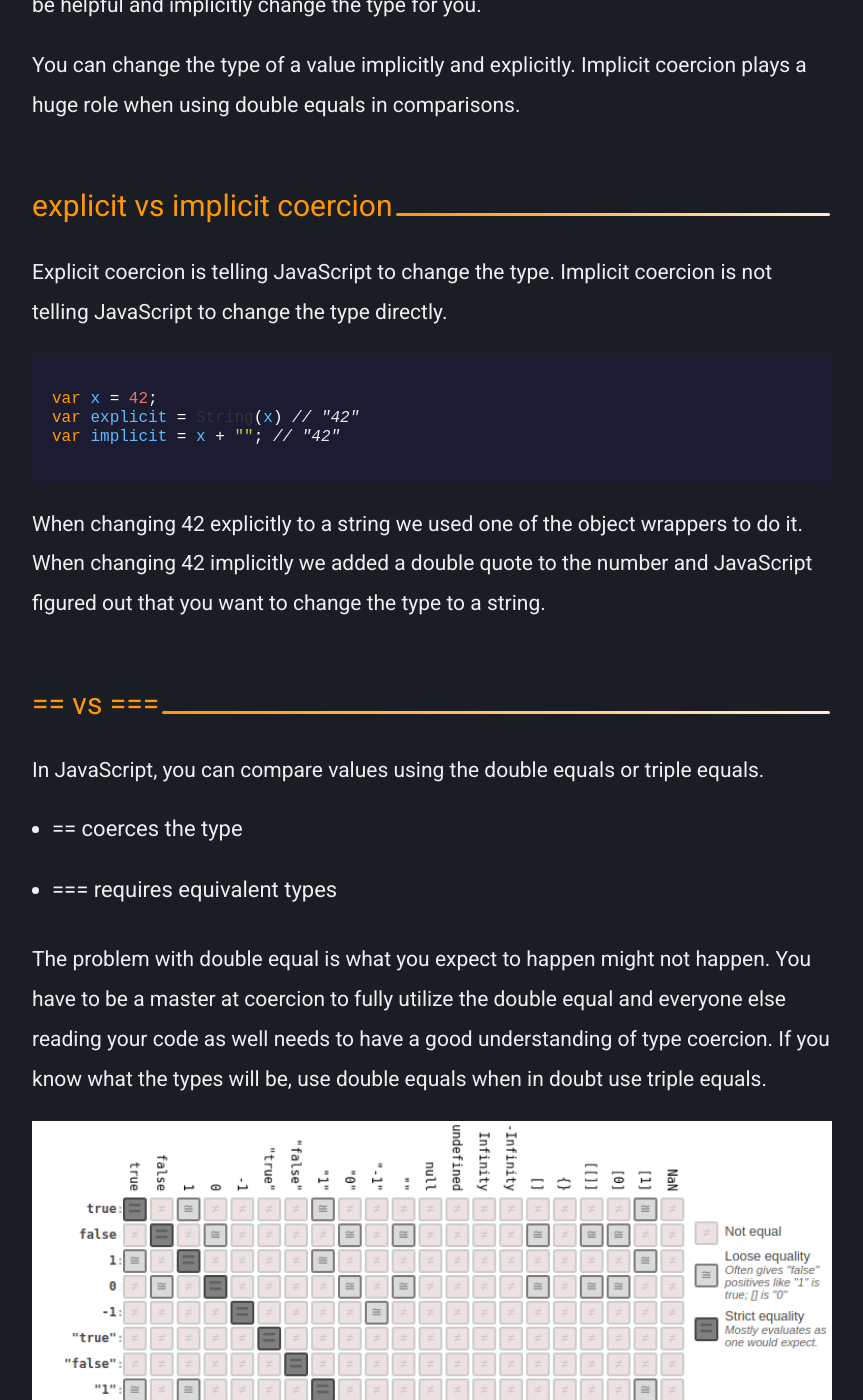
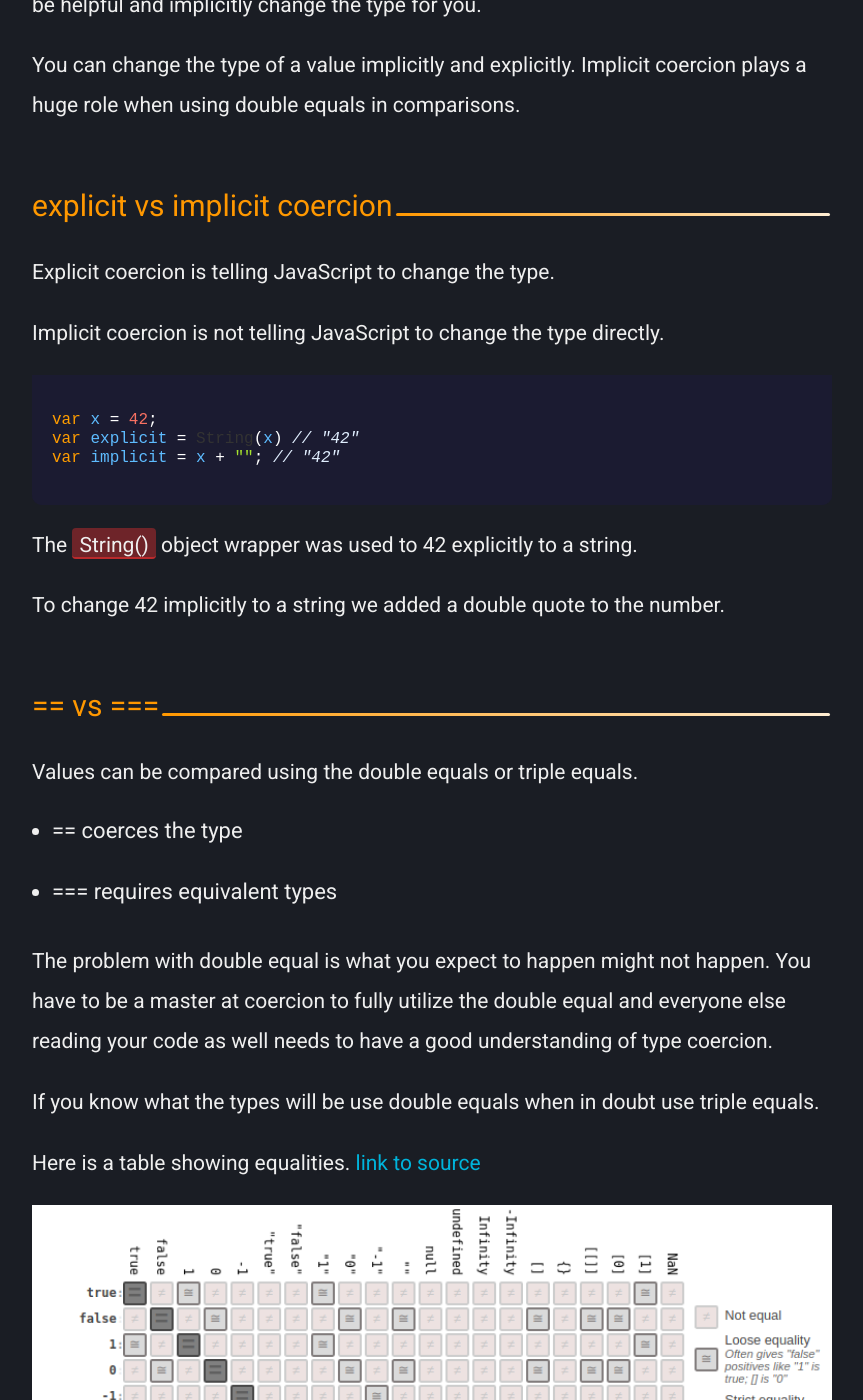
Before and after one commit to codinglead/codinglead.github.io, a Jekyll site: the page built from _posts/2020-03-23-changing-the-type-of-a-value-coercion-in-javascript-coercion-in-javascript.md, in a window 1280 px wide and 1400 px high, scrolled down 448 px. Shown: the whole window, without its empty margins (208-1071 px from the left). Built offline with Jekyll 4.4.1, drawn with Linux system fonts in a browser that asks for light colours; comment, search, counter and statistics services are not loaded; some of the changed text lies outside the part shown.

Commit message:
update wording

````diff
--- a/_posts/2020-03-23-changing-the-type-of-a-value-coercion-in-javascript-coercion-in-javascript.md
+++ b/_posts/2020-03-23-changing-the-type-of-a-value-coercion-in-javascript-coercion-in-javascript.md
@@ -16,7 +17,9 @@ You can change the type of a value implicitly and explicitly. Implicit coercion
 
 ## explicit vs implicit coercion
 
-Explicit coercion is telling JavaScript to change the type. Implicit coercion is not telling JavaScript to change the type directly.
+Explicit coercion is telling JavaScript to change the type.
+
+Implicit coercion is not telling JavaScript to change the type directly.
 
 ```javascript
 var x = 42;
@@ -24,36 +27,21 @@ var explicit = String(x) // "42"
 var implicit = x + ""; // "42"
 ```
 
-When changing 42 explicitly to a string we used one of the object wrappers to do it. When changing 42 implicitly we added a double quote to the number and JavaScript figured out that you want to change the type to a string.
+The <span class="highlight__code">String()</span> object wrapper was used to 42 explicitly to a string.
+
+To change 42 implicitly to a string we added a double quote to the number.
 
 ## == vs ===
 
-In JavaScript, you can compare values using the double equals or triple equals.
+Values can be compared using the double equals or triple equals.
 
 * == coerces the type
 * === requires equivalent types
 
-The problem with double equal is what you expect to happen might not happen. You have to be a master at coercion to fully utilize the double equal and everyone else reading your code as well needs to have a good understanding of type coercion. If you know what the types will be, use double equals when in doubt use triple equals.
+The problem with double equal is what you expect to happen might not happen. You have to be a master at coercion to fully utilize the double equal and everyone else reading your code as well needs to have a good understanding of type coercion.
 
+If you know what the types will be use double equals when in doubt use triple equals.
+
+Here is a table showing equalities. [link to source](https://dorey.github.io/JavaScript-Equality-Table/unified/)
 
 ![equality in javascript]({{ site.baseurl }}/images/equality-in-javascript.png "equality in javascript")
-
-[link to source](  https://dorey.github.io/JavaScript-Equality-Table/unified/)
-
-## what values are falsy
-
-When doing a comparison and the value evaluates to false it is a falsy value.
-
-* false
-* +0, -0, NaN
-* ""
-* undefined
-* null
-
-## what values are truthy
-
-When doing a comparison and the value evaluates to true it is a truthy value.
-
-* {}
-* []
-* everything else
````
Also changed, not shown: other parts of _posts/2020-03-23-changing-the-type-of-a-value-coercion-in-javascript-coercion-in-javascript.md (+1 -0 lines).
